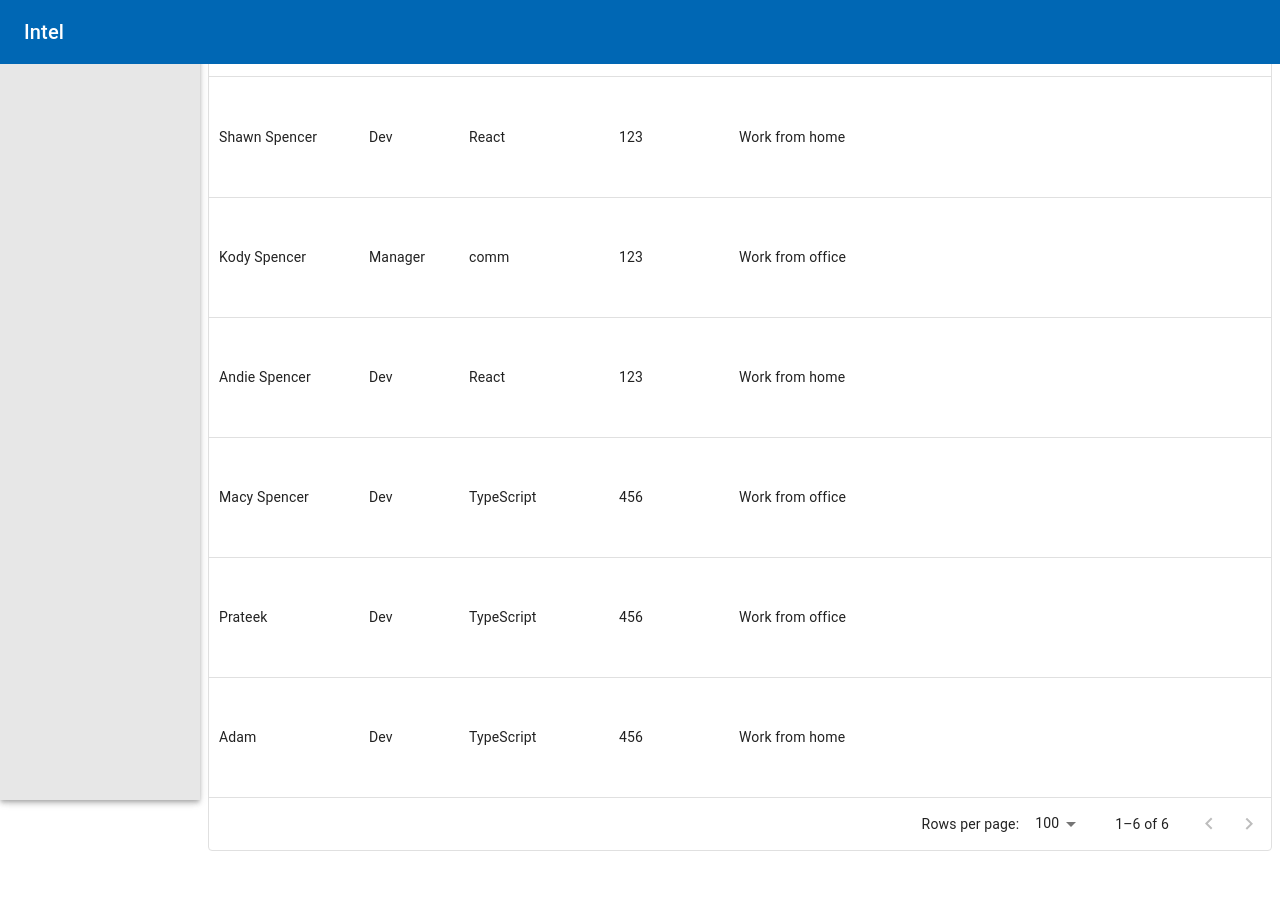
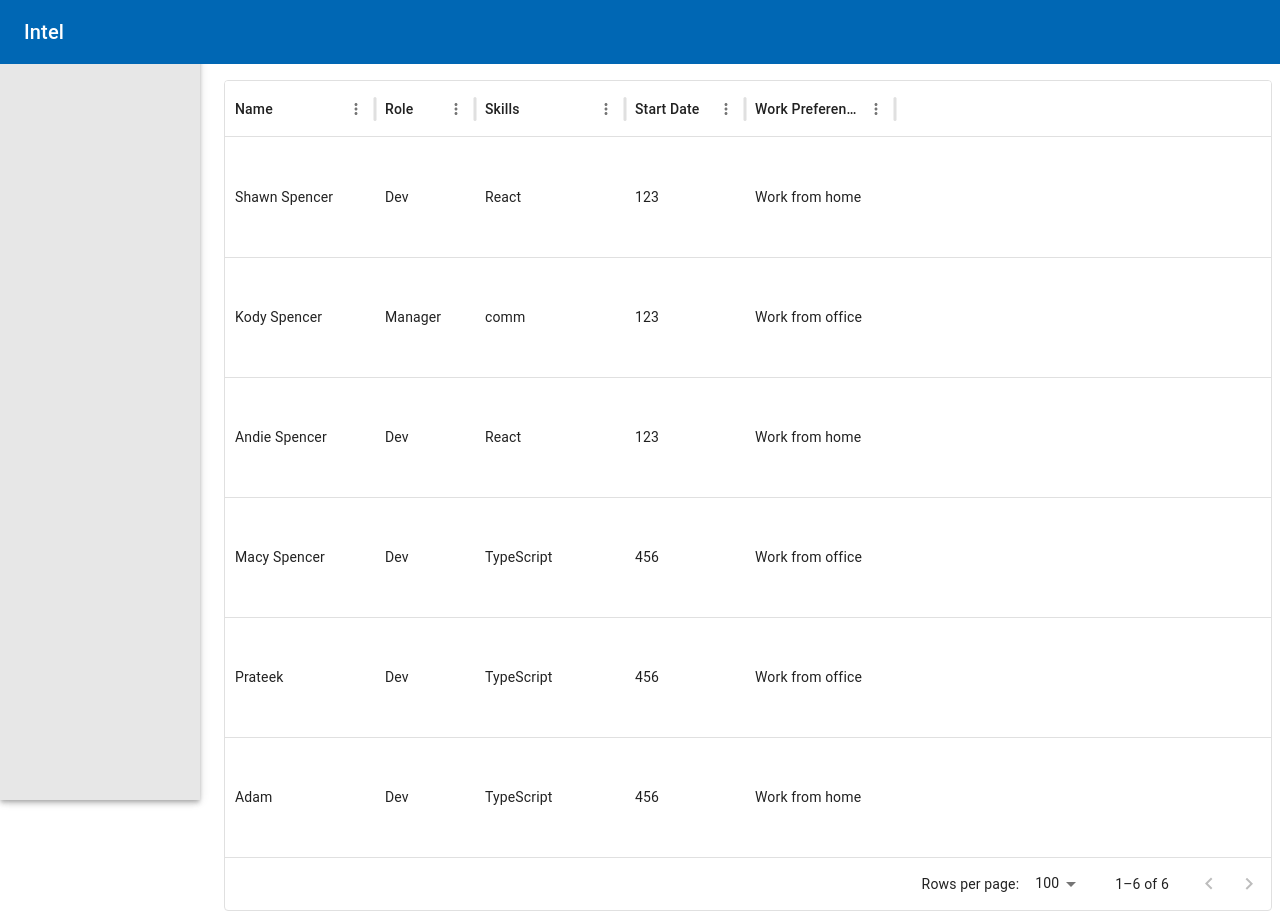
Before and after one commit to galaxylight1/intel-assessment, a React (Create React App) app in the folder app/: page / in a window 1280 px wide. Before the commit the page ends 859 px from the top, so only its background shows below. Built offline with nearby package versions, Linux system fonts and the light colour scheme; no server answers.

Commit message:
feat: sidebar improvements and mui data grid

```diff
--- a/app/src/App.js
+++ b/app/src/App.js
@@ -7,8 +7,8 @@
 
 const styles = {
   content: {
-    marginLeft: drawerWidth + 30,
-    marginTop: "20px",
+    marginLeft: '1rem',
+    marginTop: "5rem",
   },
 };
 
--- a/app/src/components/Navigation/Sidebar.jsx
+++ b/app/src/components/Navigation/Sidebar.jsx
@@ -13,11 +13,7 @@
   drawerPaper: {
     width: drawerWidth,
     backgroundColor: "#E7E7E7",
-  },
-  content: {
-    marginLeft: drawerWidth + 30,
-    marginTop: "20px",
-  },
+  }
 };
 
 export default function Sidebar() {
```
